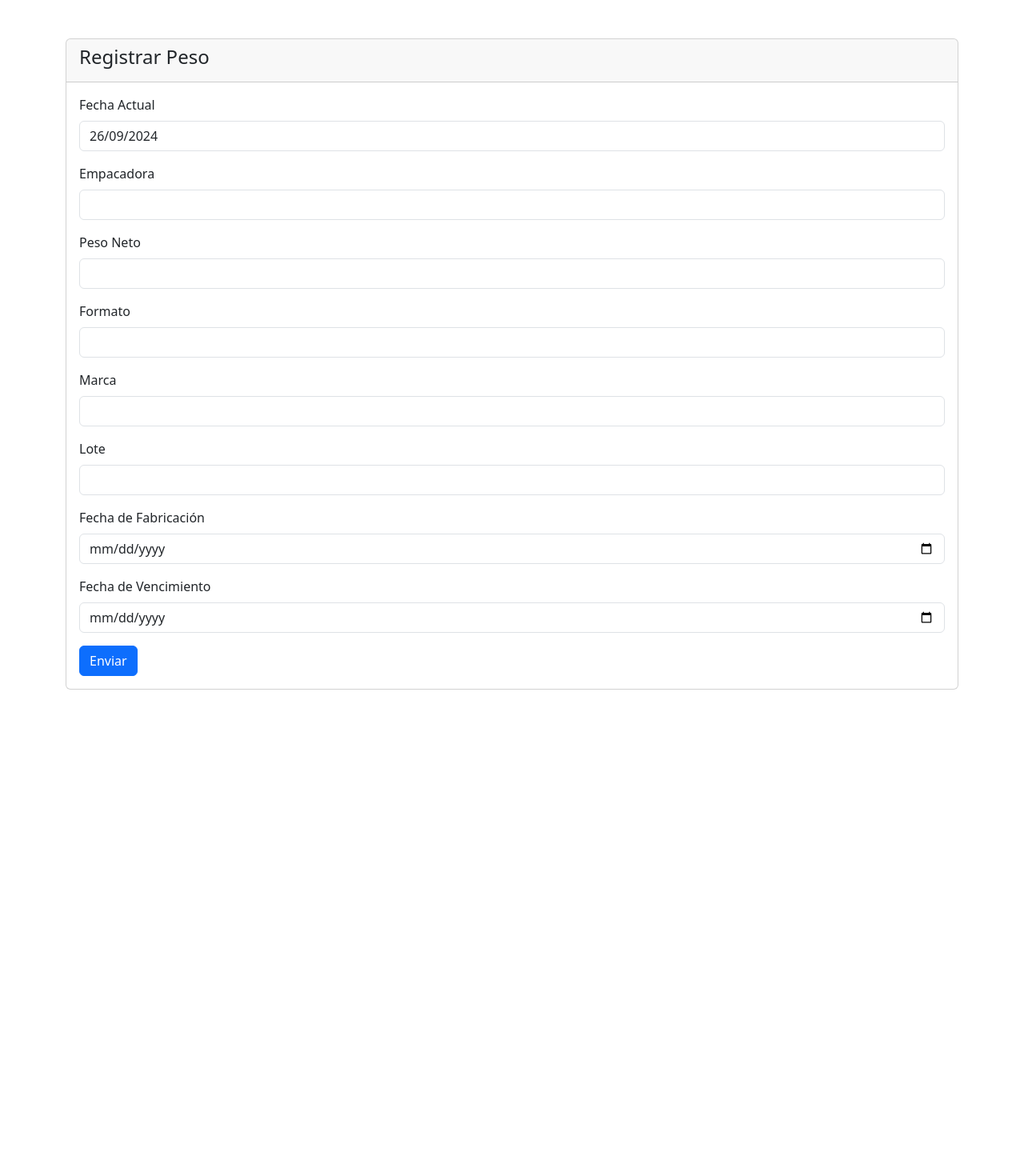
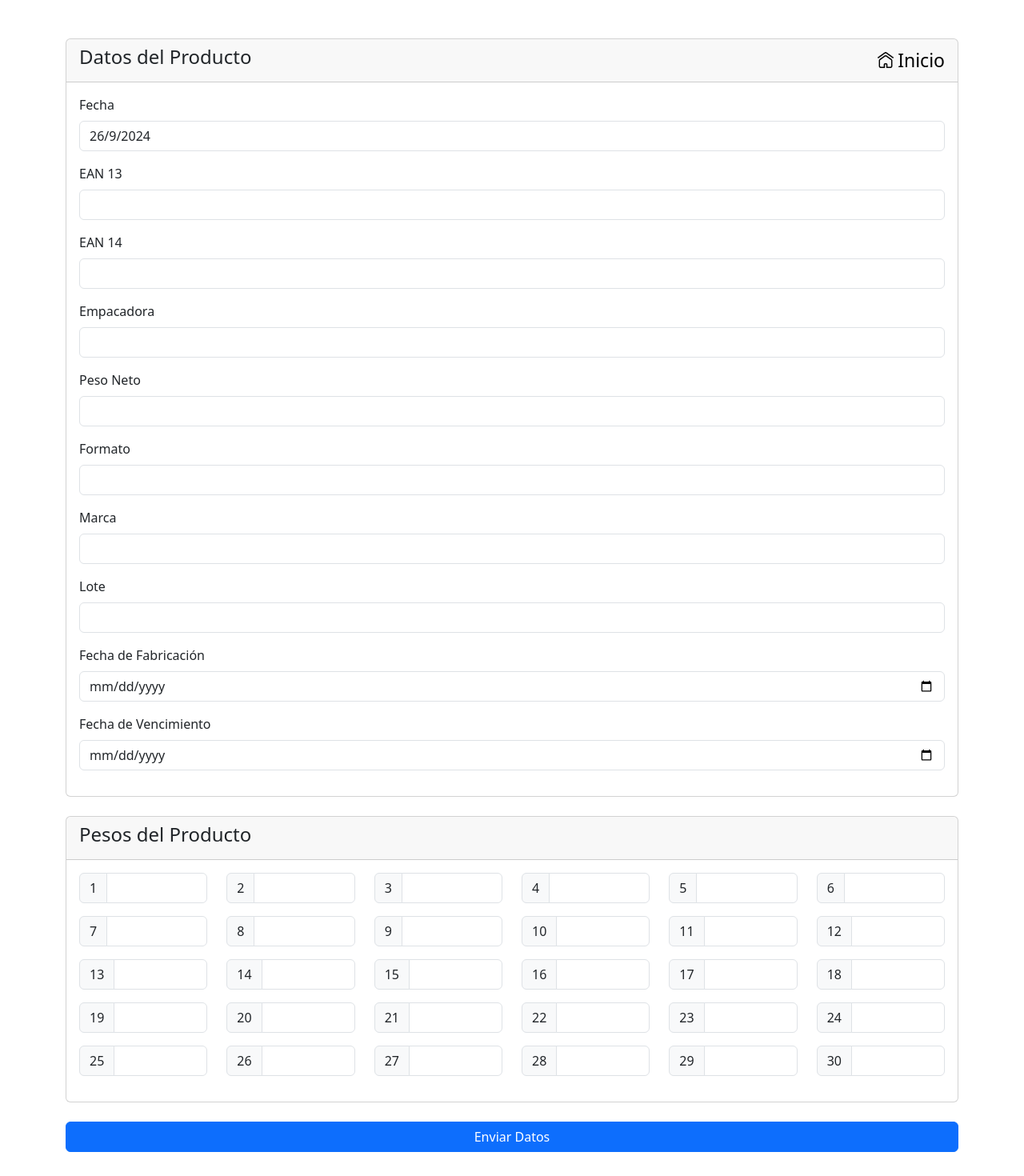
Before and after one commit to CalidadSJP/sucesores-app, a Vue app in the folder frontend/: page /weight in a window 1280 px wide. Shown: the top 1470 px of the page at 80% size. Before the commit the page ends 862 px from the top, so only its background shows below. Built offline with nearby package versions, Linux system fonts and the light colour scheme.

Commit message:
Se añade pagina de control de pesos

```diff
--- a/frontend/src/components/HomeComponent.vue
+++ b/frontend/src/components/HomeComponent.vue
@@ -9,8 +9,8 @@
         <p class="card-text">Seleccione una de las opciones:</p>
         <div class="d-grid gap-2 col-6 mx-auto">
           <router-link to="/form" class="btn btn-outline-success">Formulario Control Personal</router-link>
+          <router-link to="/weight" class="btn btn-outline-success">Control Pesos</router-link>
           <router-link to="/personnel" class="btn btn-outline-primary">Gestionar Personal</router-link>
-          <router-link to="/weight" class="btn btn-outline-primary">Control Pesos</router-link>
           <!-- Se puede añadir más opciones aquí para futuras funcionalidades -->
           <!--<router-link to="/otra-opcion" class="btn btn-secondary">Otra Opción</router-link>-->
         </div>
--- a/frontend/src/components/WeightComponent.vue
+++ b/frontend/src/components/WeightComponent.vue
@@ -1,14 +1,37 @@
 <template>
     <div class="container mt-5">
-      <div class="card">
-        <div class="card-header">
-          <h4>Registrar Peso</h4>
+      <!-- Primera Tarjeta: Datos del Producto -->
+      <div class="card mb-4">
+        <div class="card-header d-flex align-items-center">
+          <h4>Datos del Producto</h4>
+          <!-- Botón para ir a HomeComponent con una imagen y texto -->
+          <router-link to="/" class="back-link d-flex align-items-center ms-auto">
+            <img
+              src="@/assets/home.png"
+              alt="Regresar"
+              class="back-icon"
+              style="width: 20px; height: 20px; margin-right: 5px;"
+            />
+            <span class="card-text">Inicio</span>
+          </router-link>
         </div>
         <div class="card-body">
           <!-- Fecha Actual -->
           <div class="mb-3">
-            <label for="fecha" class="form-label">Fecha Actual</label>
+            <label for="fecha" class="form-label">Fecha</label>
             <input type="text" id="fecha" class="form-control" :value="currentDate" readonly>
+          </div>
+
+          <!-- EAN 13 -->
+          <div class="mb-3">
+            <label for="ean13" class="form-label">EAN 13</label>
+            <input type="text" id="ean13" class="form-control" v-model="form.ean13">
+          </div>
+
+          <!-- EAN 14 -->
+          <div class="mb-3">
+            <label for="ean14" class="form-label">EAN 14</label>
+            <input type="text" id="ean14" class="form-control" v-model="form.ean14">
           </div>
 
           <!-- Empacadora -->
@@ -52,11 +75,38 @@
             <label for="fechaVencimiento" class="form-label">Fecha de Vencimiento</label>
             <input type="date" id="fechaVencimiento" class="form-control" v-model="form.fechaVencimiento">
           </div>
-
-          <!-- Botón de enviar -->
-          <button class="btn btn-primary" @click="submitForm">Enviar</button>
         </div>
       </div>
+
+      <!-- Segunda Tarjeta: Pesos del Producto -->
+      <div class="card mb-4">
+        <div class="card-header">
+          <h4>Pesos del Producto</h4>
+        </div>
+        <div class="card-body">
+          <div class="row">
+            <!-- Usamos una grilla de 5 columnas -->
+            <div v-for="(peso, index) in form.pesos" :key="index" class="col-md-2 mb-3">
+              <div class="input-group">
+                <!-- Numeración a la izquierda -->
+                <span class="input-group-text">{{ index + 1 }}</span>
+                <!-- Añadimos min="0" para evitar pesos negativos -->
+                <input
+                  type="number"
+                  class="form-control"
+                  v-model="form.pesos[index]"
+                  min="0"
+                />
+              </div>
+            </div>
+          </div>
+        </div>
+      </div>
+
+      <!-- Botón para enviar toda la información -->
+      <div class="text-center">
+        <button class="btn btn-primary w-100" @click="submitForm">Enviar Datos</button>
+      </div><br><br><br>
     </div>
   </template>
 
@@ -64,6 +114,7 @@
   export default {
     data() {
       return {
+        currentDate: new Date().toLocaleDateString('es-ES'),
         form: {
           empacadora: '',
           pesoNeto: '',
@@ -71,21 +122,25 @@
           marca: '',
           lote: '',
           fechaFabricacion: '',
-          fechaVencimiento: ''
+          fechaVencimiento: '',
+          ean13: '',
+          ean14: '',
+          pesos: Array(30).fill('') // Array con 30 campos para pesos
         },
-        currentDate: this.getCurrentDate()
+        imageSrc: require('@/assets/home.png'), // Ruta de la imagen
       };
     },
     methods: {
-      getCurrentDate() {
-        const today = new Date();
-        const day = String(today.getDate()).padStart(2, '0');
-        const month = String(today.getMonth() + 1).padStart(2, '0'); // Meses empiezan desde 0
-        const year = today.getFullYear();
-        return `${day}/${month}/${year}`;
+      goToHome() {
+        this.$router.push('/');
       },
       submitForm() {
-        // Aquí puedes agregar la lógica para enviar el formulario
+        // Validación para asegurarse de que los pesos no sean negativos
+        if (this.form.pesos.some(peso => peso < 0)) {
+          alert('Los pesos no pueden ser negativos');
+          return;
+        }
+        // Lógica para enviar todos los datos del formulario
         console.log(this.form);
       }
     }
@@ -93,5 +148,19 @@
   </script>
 
   <style scoped>
-  /* Puedes agregar estilos adicionales si lo necesitas */
+  /* Estilo adicional si es necesario */
+  .back-link {
+    text-decoration: none;
+  }
+  .back-icon {
+    width: 20px;
+    height: 20px;
+    margin-right: 5px;
+  }
+
+  .card-text {
+  font-size: 23px; /* Ajusta el tamaño de la palabra según sea necesario */
+  color: #000; /* Ajusta el color de la palabra según sea necesario */
+
+}
   </style>
```
